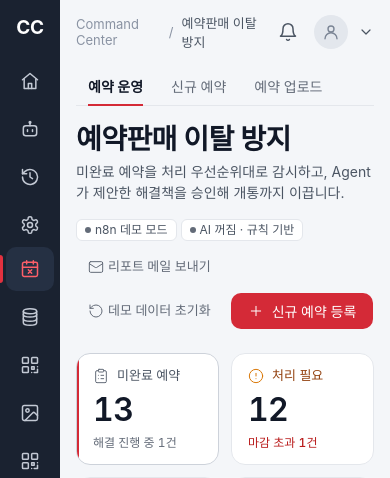
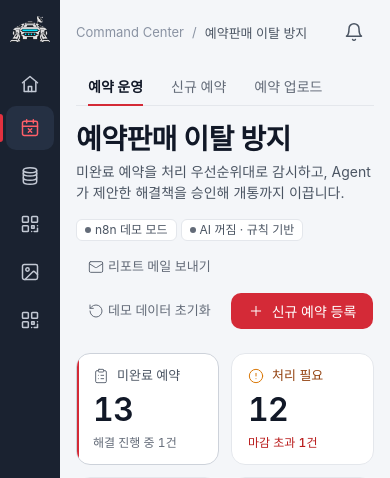
Before and after one commit to KT-K-NewDeal-Pangyo-Class01-Team02/K_NewDeal_Agent_Project, a Flask app: page /savedeal in a window 390 px wide. Shown: the top 478 px of the page. Run offline with Flask 3, Linux system fonts and the light colour scheme; data comes from the database, SQL or seed files in the repository; data that the repository does not hold is empty; some web fonts are replaced.

Commit message:
style(shell): unify sidebar and topbar across all agents
Team-agreed shared layout change (approved by hub admin 이승현 and teammates).
Applied identically to the hub layout and its copies (SaveDeal, 빅또리):
- Add Command Center logo next to the sidebar title (logo only when collapsed)
- Remove non-functional menu items: 에이전트, 활동 내역, 설정
- Remove topbar user display (김지현 매니저)

Co-Authored-By: Claude Opus 5.5 <noreply@anthropic.com>

```diff
--- a/savedeal_seunghoon/static/css/cc_common.css
+++ b/savedeal_seunghoon/static/css/cc_common.css
@@ -60,11 +60,13 @@ button, input, select, textarea { font: inherit; color: inherit; }
   overflow-y: auto;
 }
 .cc-brand {
-  padding: 0 12px 28px;
-  color: #fff; font-size: 19px; font-weight: 700; letter-spacing: -0.01em;
+  display: flex; align-items: center; gap: 8px;
+  padding: 0 6px 28px;
+  color: #fff; font-size: 18px; font-weight: 700; letter-spacing: -0.01em; white-space: nowrap;
   text-decoration: none;
 }
 .cc-brand-short { display: none; }
+.cc-brand-logo { display: block; height: 26px; width: auto; flex-shrink: 0; }
 
 .cc-nav { display: flex; flex-direction: column; gap: 4px; }
 .cc-nav-item {
@@ -198,7 +200,7 @@ button, input, select, textarea { font: inherit; color: inherit; }
 /* ---------- 반응형 ---------- */
 @media (max-width: 960px) {
   .cc-sidebar { width: 72px; padding: 20px 10px; }
-  .cc-brand { padding: 0 0 20px; text-align: center; }
+  .cc-brand { padding: 0 0 20px; justify-content: center; }
   .cc-brand-full, .cc-nav-item span, .cc-nav-label, .cc-sidebar-note { display: none; }
   .cc-brand-short { display: inline; }
   .cc-nav-item { justify-content: center; padding: 12px; }
--- a/savedeal_seunghoon/templates/cc_layout.html
+++ b/savedeal_seunghoon/templates/cc_layout.html
@@ -16,16 +16,13 @@
 <div class="cc-app">
   <aside class="cc-sidebar">
     <a class="cc-brand" href="{{ command_center_url }}">
-      <span class="cc-brand-full">Command Center</span><span class="cc-brand-short">CC</span>
+      <img class="cc-brand-logo" src="{{ url_for('static',filename='img/command-center-logo.png') }}" alt="" width="40" height="26"><span class="cc-brand-full">Command Center</span>
     </a>
 
     <nav class="cc-nav" aria-label="메인 메뉴">
       <a class="cc-nav-item {% if active_agent_id is none %}is-active{% endif %}" href="{{ command_center_url }}" title="홈">
         {{ cc_icon("home") }}<span>홈</span>
       </a>
-      <button type="button" class="cc-nav-item" data-coming-soon title="에이전트">{{ cc_icon("bot") }}<span>에이전트</span></button>
-      <button type="button" class="cc-nav-item" data-coming-soon title="활동 내역">{{ cc_icon("history") }}<span>활동 내역</span></button>
-      <button type="button" class="cc-nav-item" data-coming-soon title="설정">{{ cc_icon("settings") }}<span>설정</span></button>
     </nav>
 
     {#- agents.json 에 에이전트가 추가되면 여기에 한 줄씩 자동으로 늘어난다 #}
@@ -58,11 +55,6 @@
         <input type="search" placeholder="무엇을 도와드릴까요?" aria-label="검색">
       </label>
       <button type="button" class="cc-icon-btn" aria-label="알림" data-coming-soon>{{ cc_icon("bell") }}</button>
-      <div class="cc-user">
-        <span class="cc-avatar">{{ cc_icon("user", 18) }}</span>
-        <span class="cc-user-name">{{ user_name }}</span>
-        {{ cc_icon("chevron-down", 16) }}
-      </div>
     </header>
     <main class="cc-content">
       {% block content %}{% endblock %}
```
Also changed, not shown: command_center/static/common.css (+5 -3 lines), command_center/templates/cc_layout.html (+1 -9 lines), vicDDory_wooyong/vicddory_campaign/static/common.css (+5 -3 lines), vicDDory_wooyong/vicddory_campaign/templates/cc_layout.html (+1 -9 lines), command_center/static/command-center-logo.png (added), savedeal_seunghoon/static/img/command-center-logo.png (added), vicDDory_wooyong/vicddory_campaign/static/command-center-logo.png (added).
